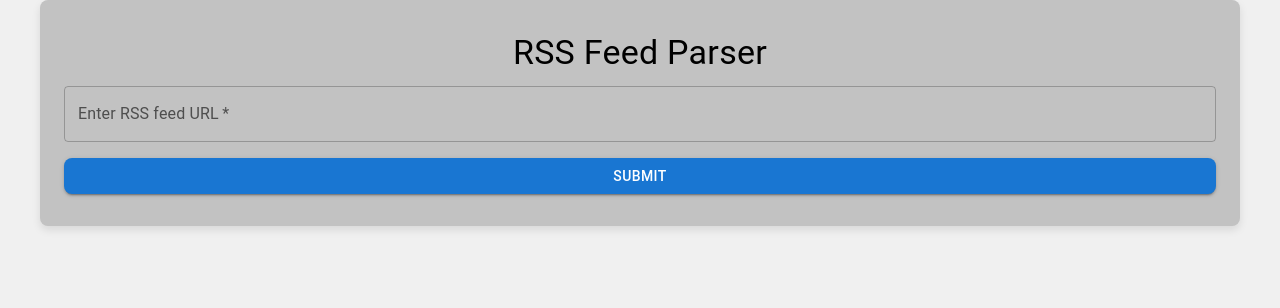
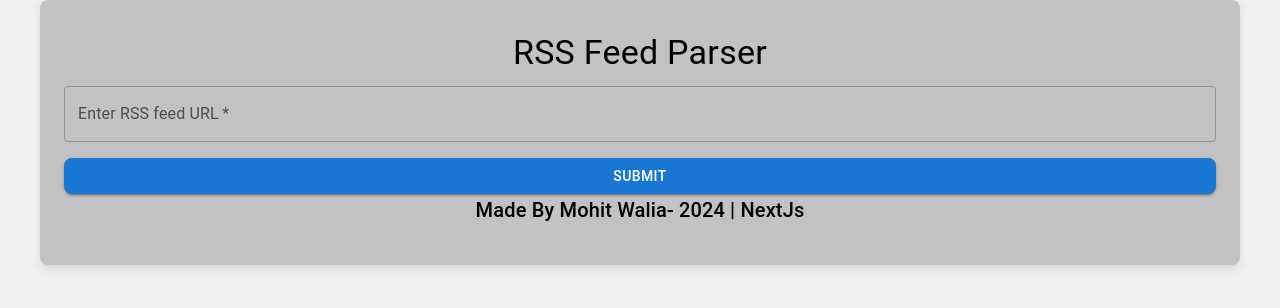
Before and after one commit to Iammohitwalia/Rss-Parser, a Next.js app: page / in a window 1280 px wide. Shown: the top 308 px of the page. Built offline with nearby package versions, Linux system fonts and the light colour scheme.

Commit message:
added footer

```diff
--- a/src/app/page.tsx
+++ b/src/app/page.tsx
@@ -89,7 +89,11 @@ export default function Home() {
           <pre style={{ whiteSpace: "pre-wrap", wordWrap: "break-word" }}>
             {output}
           </pre>
+
         )}
+         <Typography variant="h6" gutterBottom align="center">
+         Made By Mohit Walia- 2024 | NextJs
+        </Typography>
       </Container>
     </ThemeProvider>
   );
```
